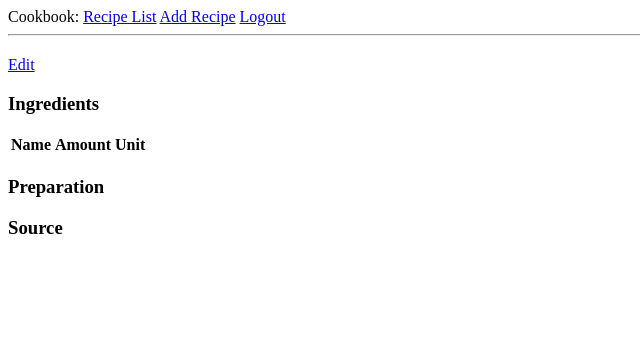
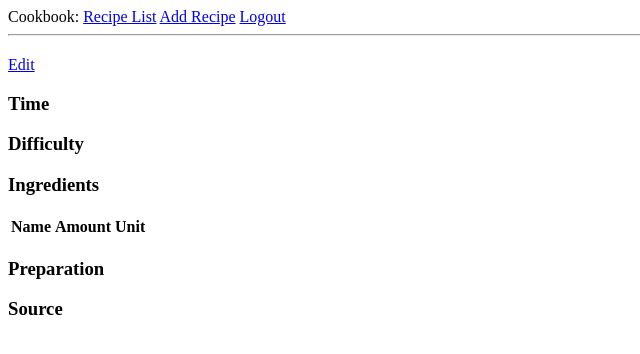
Before and after one commit to pgarr/dinner-roulette, a Python web app: template flask-app/app/templates/recipe.html in a window 1280 px wide. Shown: the top 354 px of the page, without its empty margins (0-640 px from the left). Run offline with Jinja, Linux system fonts and the light colour scheme; the template is opened without the code that fills it, so the values that code supplies are empty.

Commit message:
added missing parameters to view

```diff
--- a/flask-app/app/templates/recipe.html
+++ b/flask-app/app/templates/recipe.html
@@ -5,9 +5,15 @@
     {% if current_user == recipe.author or current_user.admin %}
          <a href="{{ url_for('main.edit', pk=recipe.id) }}">Edit</a>
     {% endif %}
+
+    <h3>Time</h3>
+     <p>{{ recipe.time }}</p>
+
+    <h3>Difficulty</h3>
+    <p>{{ recipe.difficulty }}</p>
+
     <h3>Ingredients</h3>
     <table>
-
         <tr>
             <th>
                 Name
```
